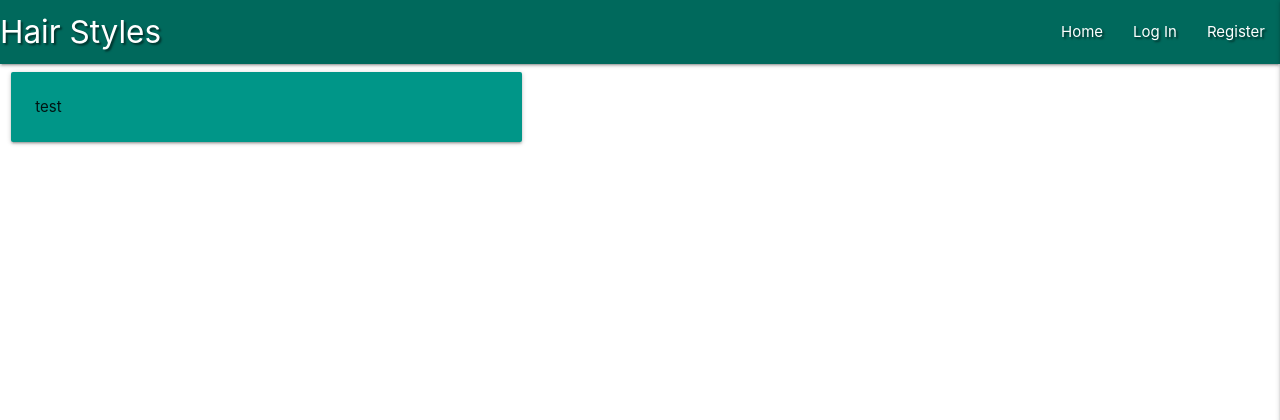
After one commit to JoelineAlves/hair_manager, a Flask app: template templates/register.html in a window 1280 px wide. The commit adds this page. Shown: the top 420 px of the page. Run offline with Flask 3, Linux system fonts and the light colour scheme; the template is opened without the code that fills it, so the values that code supplies are empty; parts of the project's set-up code (start-up, migrations or seed data) failed here and were passed over; some libraries are stand-ins or nearby versions.

Commit message:
test the register page

```diff
--- a/app.py
+++ b/app.py
@@ -4,6 +4,7 @@ from flask import (
      redirect, request, session, url_for)
 from flask_pymongo import PyMongo
 from bson.objectid import ObjectId
+from werkzeug.security import generate_password_hash, check_password_hash
 if os.path.exists("env.py"):
     import env
 
@@ -24,6 +25,11 @@ def get_hairs():
     return render_template("hairs.html", hairs=hairs)
 
 
+@app.root("/register", methods=["GET", "POST"])
+def register():
+    return render_template("register.html")
+
+
 if __name__ == "__main__":
     app.run(host=os.environ.get("IP"),
             port=int(os.environ.get("PORT")),
--- a/templates/base.html
+++ b/templates/base.html
@@ -22,7 +22,7 @@
               <ul class="right hide-on-med-and-down">
                 <li><a href="{{ url_for('get_hairs') }}">Home</a></li>
                 <li><a href="#">Log In</a></li>
-                <li><a href="#">Register</a></li>
+                <li><a href="{{ url_for('register') }}">Register</a></li>
 
               </ul>
             </div>
@@ -33,7 +33,7 @@
             <li><h4 class="center-align teal-text text-darken-3">Hair Styles</h4></li>
             <li><a href="{{ url_for('get_hairs') }}">Home</a></li>
             <li><a href="#">Log In</a></li>
-            <li><a href="#">Register</a></li>
+            <li><a href="{{ url_for('register') }}">Register</a></li>
           </ul>
     </header>
 
--- /dev/null
+++ b/templates/register.html
@@ -0,0 +1,12 @@
+{% extends "base.html" %}
+{% block content %}
+
+<div class="row">
+    <form class="col s12 m5">
+      <div class="card-panel teal">
+          <span>test</span>
+      </div>
+    </form>
+</div>
+
+{% endblock %}
```
